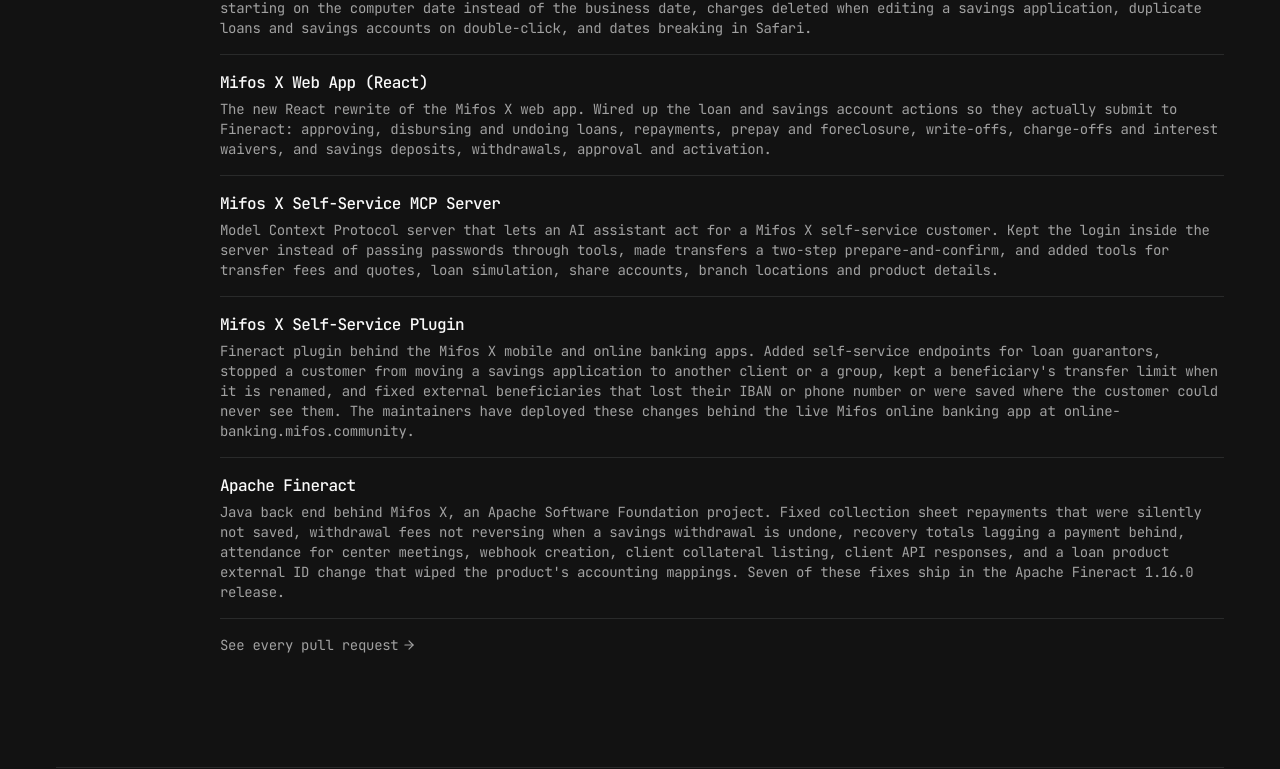
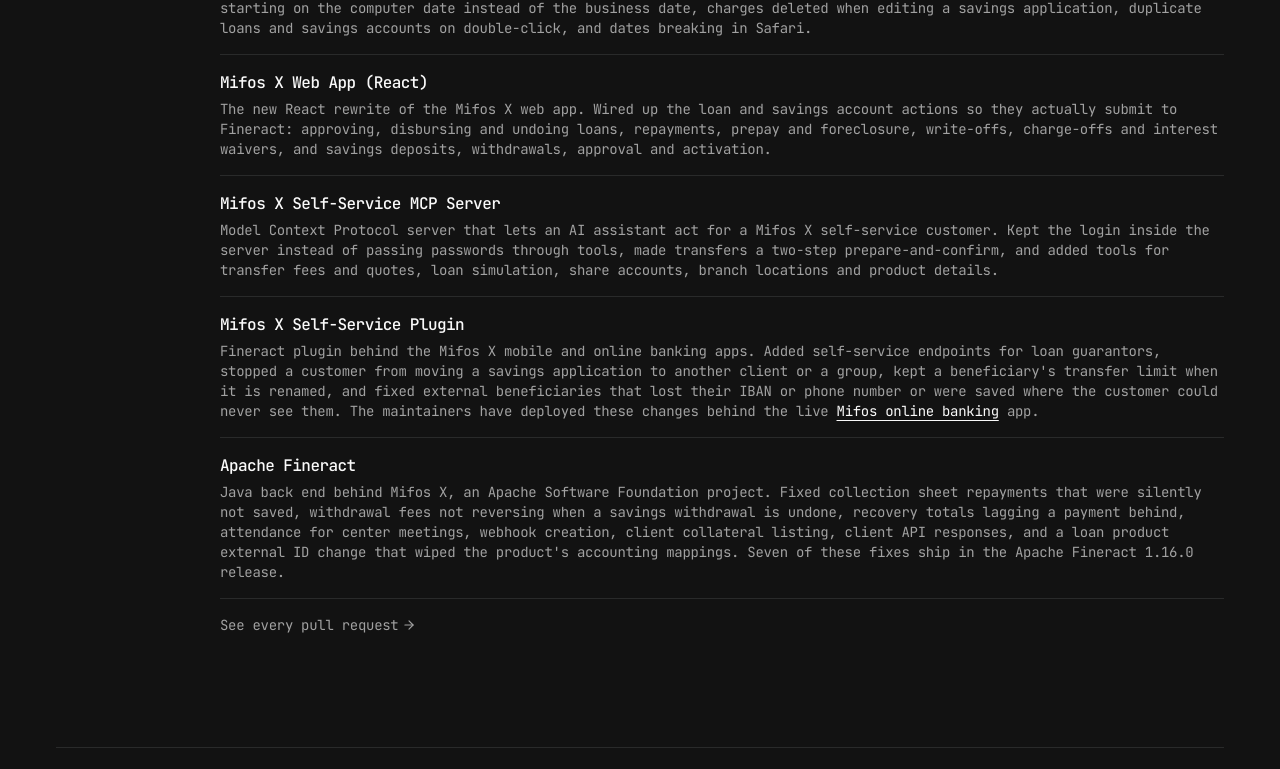
Before and after one commit to samchinmaya/portfolio, a Next.js app: page / in a window 1280 px wide. Shown: the part 1838-2607 px from the top of the page. Built offline with nearby package versions, Linux system fonts and the light colour scheme; no server answers.

Commit message:
Render links in open-source summaries; link the live Mifos online banking app

```diff
--- a/src/app/open-source/page.tsx
+++ b/src/app/open-source/page.tsx
@@ -5,6 +5,7 @@ import { getPRDetails, type PRDetail } from "@/lib/github";
 import { ArrowUpRight } from "lucide-react";
 import type { Metadata } from "next";
 import Link from "next/link";
+import { SummaryText } from "@/components/summary-text";
 
 export const metadata: Metadata = {
   title: "Open Source",
@@ -115,7 +116,7 @@ export default async function OpenSourcePage() {
                 <div className="flex items-baseline justify-between gap-4">
                   <div className="flex flex-col gap-1">
                     <h3 className="font-semibold tracking-tight">{project.title}</h3>
-                    {project.summary && <p className="max-w-2xl text-sm text-muted-foreground">{project.summary}</p>}
+                    {project.summary && <SummaryText text={project.summary} className="max-w-2xl text-sm text-muted-foreground" />}
                   </div>
                   <Link
                     href={project.href}
--- a/src/components/section/open-source-section.tsx
+++ b/src/components/section/open-source-section.tsx
@@ -2,6 +2,7 @@ import { DATA } from "@/data/resume";
 import { countByRepo, type MergedPR } from "@/lib/github";
 import { ArrowRight } from "lucide-react";
 import Link from "next/link";
+import { SummaryText } from "@/components/summary-text";
 
 export default function OpenSourceSection({ prs }: { prs: MergedPR[] | null }) {
     return (
@@ -20,7 +21,7 @@ export default function OpenSourceSection({ prs }: { prs: MergedPR[] | null }) {
                                     </span>
                                 )}
                             </div>
-                            <p className="text-sm text-muted-foreground">{project.summary}</p>
+                            <SummaryText text={project.summary} className="text-sm text-muted-foreground" />
                         </li>
                     );
                 })}
--- /dev/null
+++ b/src/components/summary-text.tsx
@@ -0,0 +1,24 @@
+import Markdown from "react-markdown";
+
+// Card summaries are plain sentences that may contain [markdown links](https://...).
+export function SummaryText({ text, className }: { text: string; className?: string }) {
+    return (
+        <Markdown
+            components={{
+                p: ({ children }) => <p className={className}>{children}</p>,
+                a: ({ href, children }) => (
+                    <a
+                        href={href}
+                        target="_blank"
+                        rel="noopener noreferrer"
+                        className="text-foreground underline underline-offset-4 hover:text-emerald-700 dark:hover:text-[#39d353]"
+                    >
+                        {children}
+                    </a>
+                ),
+            }}
+        >
+            {text}
+        </Markdown>
+    );
+}
--- a/src/data/resume.tsx
+++ b/src/data/resume.tsx
@@ -145,7 +145,7 @@ export const DATA = {
       org: "openMF",
       href: "https://github.com/openMF/selfservice-plugin/pulls?q=is%3Apr+author%3Asamchinmaya+is%3Amerged",
       summary:
-        "Fineract plugin behind the Mifos X mobile and online banking apps. Added self-service endpoints for loan guarantors, stopped a customer from moving a savings application to another client or a group, kept a beneficiary's transfer limit when it is renamed, and fixed external beneficiaries that lost their IBAN or phone number or were saved where the customer could never see them. The maintainers have deployed these changes behind the live Mifos online banking app at online-banking.mifos.community.",
+        "Fineract plugin behind the Mifos X mobile and online banking apps. Added self-service endpoints for loan guarantors, stopped a customer from moving a savings application to another client or a group, kept a beneficiary's transfer limit when it is renamed, and fixed external beneficiaries that lost their IBAN or phone number or were saved where the customer could never see them. The maintainers have deployed these changes behind the live [Mifos online banking](https://online-banking.mifos.community) app.",
       technologies: ["Java", "Spring Boot", "Fineract"],
     },
     {
```
